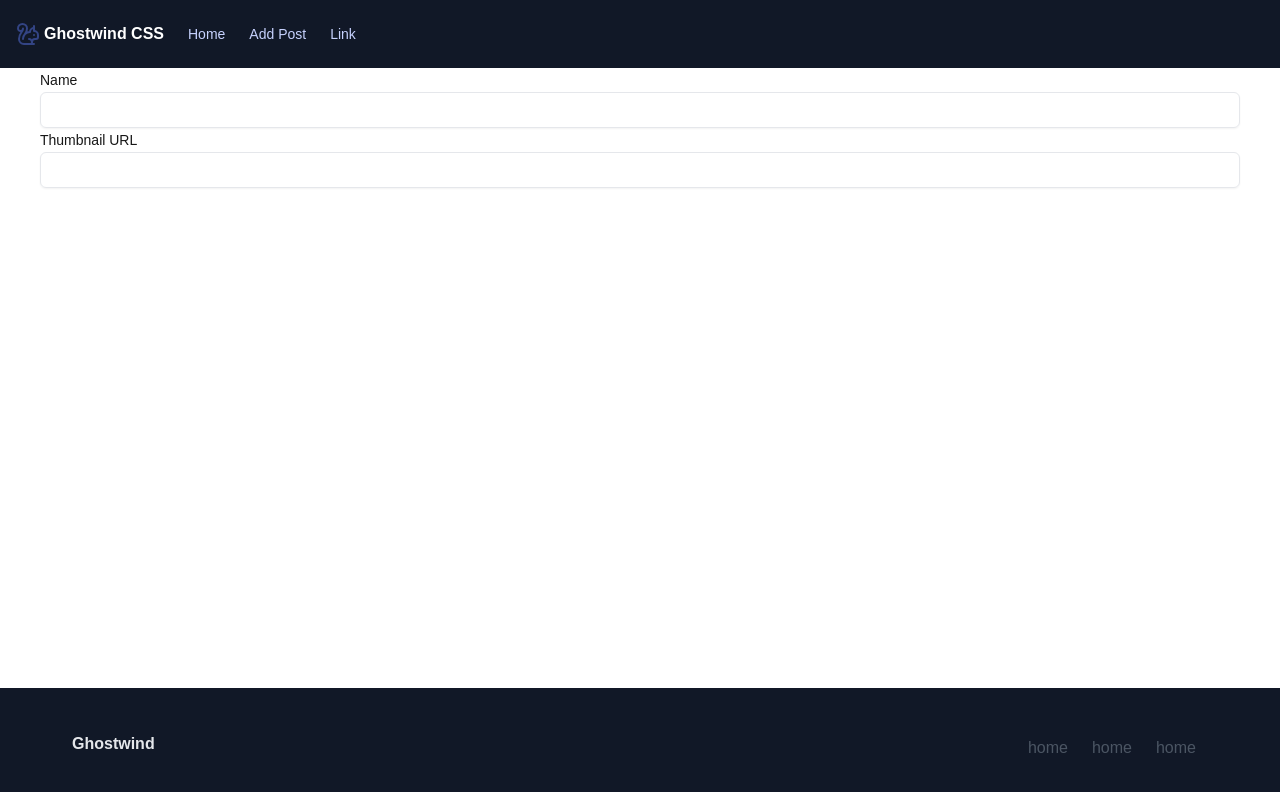
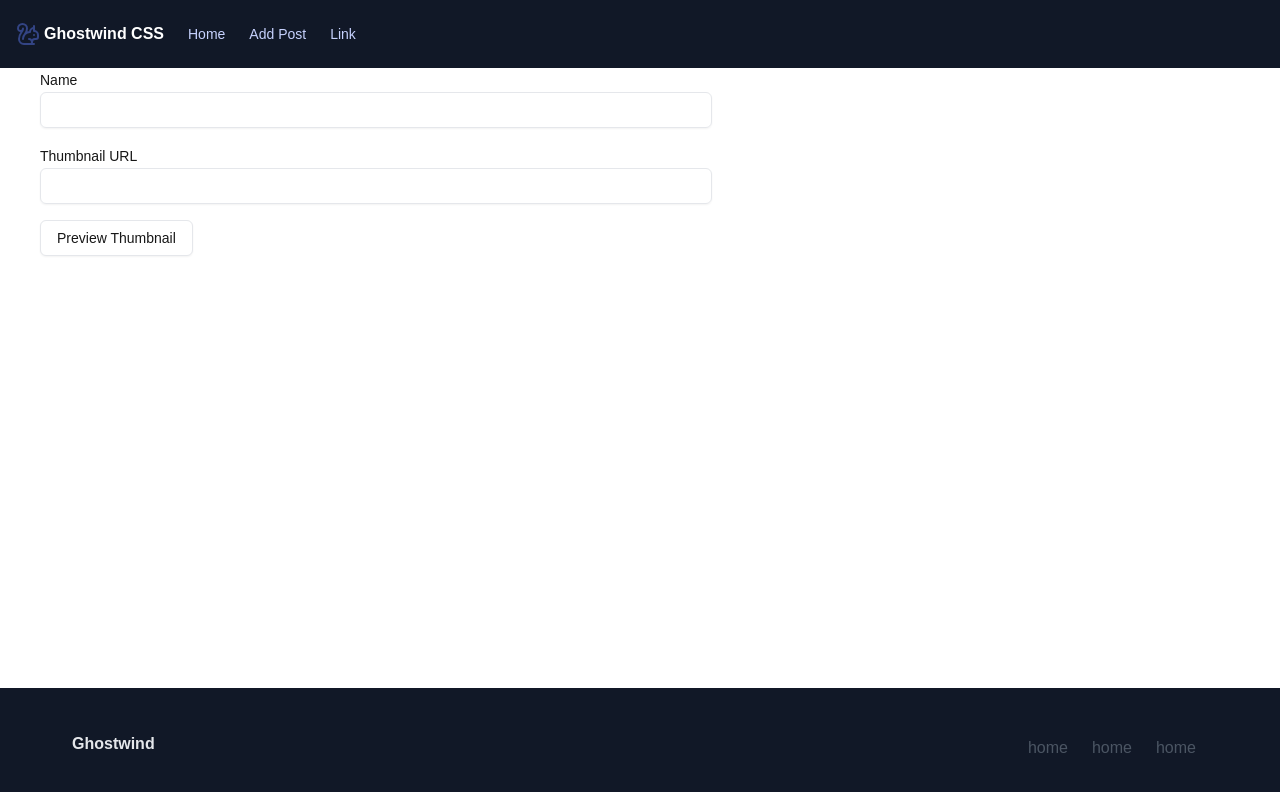
Before and after one commit to NakovD/next-js-blog, a Next.js app: page /add-post in a window 1280 px wide. Shown: the top 792 px of the page. Built offline with nearby package versions, Linux system fonts and the light colour scheme.

Commit message:
feat: implement thumbnail URL preview functionality in AddPostPage

```diff
--- a/app/add-post/page.tsx
+++ b/app/add-post/page.tsx
@@ -1,16 +1,41 @@
 "use client";
 
-import { Controller } from "react-hook-form";
 import { Input } from "@/app/components/ui/form/Input";
 import { useAppForm } from "@/app/hooks/useAppForm";
 import { Label } from "@/app/components/ui/form/Label";
+import { useState } from "react";
+import { Button } from "../components/ui/Button";
+import Image from "next/image";
+import { z } from "zod";
+import { zodResolver } from "@hookform/resolvers/zod";
+import { FormField } from "../components/ui/form/FormField";
+
+const schema = z.object({ name: z.string(), thumbnailUrl: z.string().url() });
+
+type AddPostForm = z.infer<typeof schema>;
+
+const initialImageState = { isLoaded: false, isError: false };
 
 const AddPostPage = () => {
-  const { control } = useAppForm<{ name: string; thumbnailUrl: string }>();
+  const { control, watch, getFieldState, formState } = useAppForm<AddPostForm>({
+    resolver: zodResolver(schema),
+    defaultValues: { name: "", thumbnailUrl: "" },
+    mode: "onChange",
+  });
+
+  const [imageState, setImageState] = useState(initialImageState);
+
+  const handleLoadImage = () =>
+    setImageState({ ...imageState, isLoaded: true });
+
+  const handleErrorImage = () =>
+    setImageState({ isLoaded: false, isError: true });
+
+  const handleResetImageState = () => setImageState({ ...initialImageState });
 
   return (
-    <form>
-      <Controller
+    <form className="max-w-2xl">
+      <FormField
         control={control}
         name="name"
         render={({ field: { name, ...rest } }) => (
@@ -20,16 +45,59 @@ const AddPostPage = () => {
           </Label>
         )}
       />
-      <Controller
+      <div className="mb-4" />
+      <div>
+        <FormField
           control={control}
           name="thumbnailUrl"
-        render={({ field: { name, ...rest } }) => (
+          render={({ field: { name, onChange, ...rest } }) => (
             <Label htmlFor={name}>
               Thumbnail URL
-            <Input id={name} {...rest} />
+              <Input
+                id={name}
+                {...rest}
+                onChange={(e) => {
+                  onChange(e);
+                  if (!imageState.isLoaded && !imageState.isError) return;
+                  handleResetImageState();
+                }}
+              />
             </Label>
           )}
         />
+        <div className="mb-4" />
+        <Button
+          variant="outline"
+          disabled={getFieldState("thumbnailUrl", formState).invalid}
+          onClick={handleLoadImage}
+          type="button"
+        >
+          Preview Thumbnail
+        </Button>
+        {imageState.isError && (
+          <>
+            <div className="mb-4" />
+            <p className="text-red-500">
+              There was an error when loading your image. Please try again!
+            </p>
+          </>
+        )}
+        {imageState.isLoaded && (
+          <>
+            <div className="mb-4" />
+            <div className="max-w-80">
+              <Image
+                src={watch("thumbnailUrl")}
+                fill={true}
+                alt="post thumbnail"
+                objectFit="cover  "
+                className="rounded-md !relative"
+                onError={handleErrorImage}
+              />
+            </div>
+          </>
+        )}
+      </div>
     </form>
   );
 };
--- a/next.config.mjs
+++ b/next.config.mjs
@@ -1,4 +1,8 @@
 /** @type {import('next').NextConfig} */
-const nextConfig = {};
+const nextConfig = {
+    images: {remotePatterns: [
+        {protocol: 'https', hostname: 'i.pinimg.com', port: '', pathname: '/**'},
+    ]}
+};
 
 export default nextConfig;
```
Lines whose indentation alone changed are shown as unchanged.
